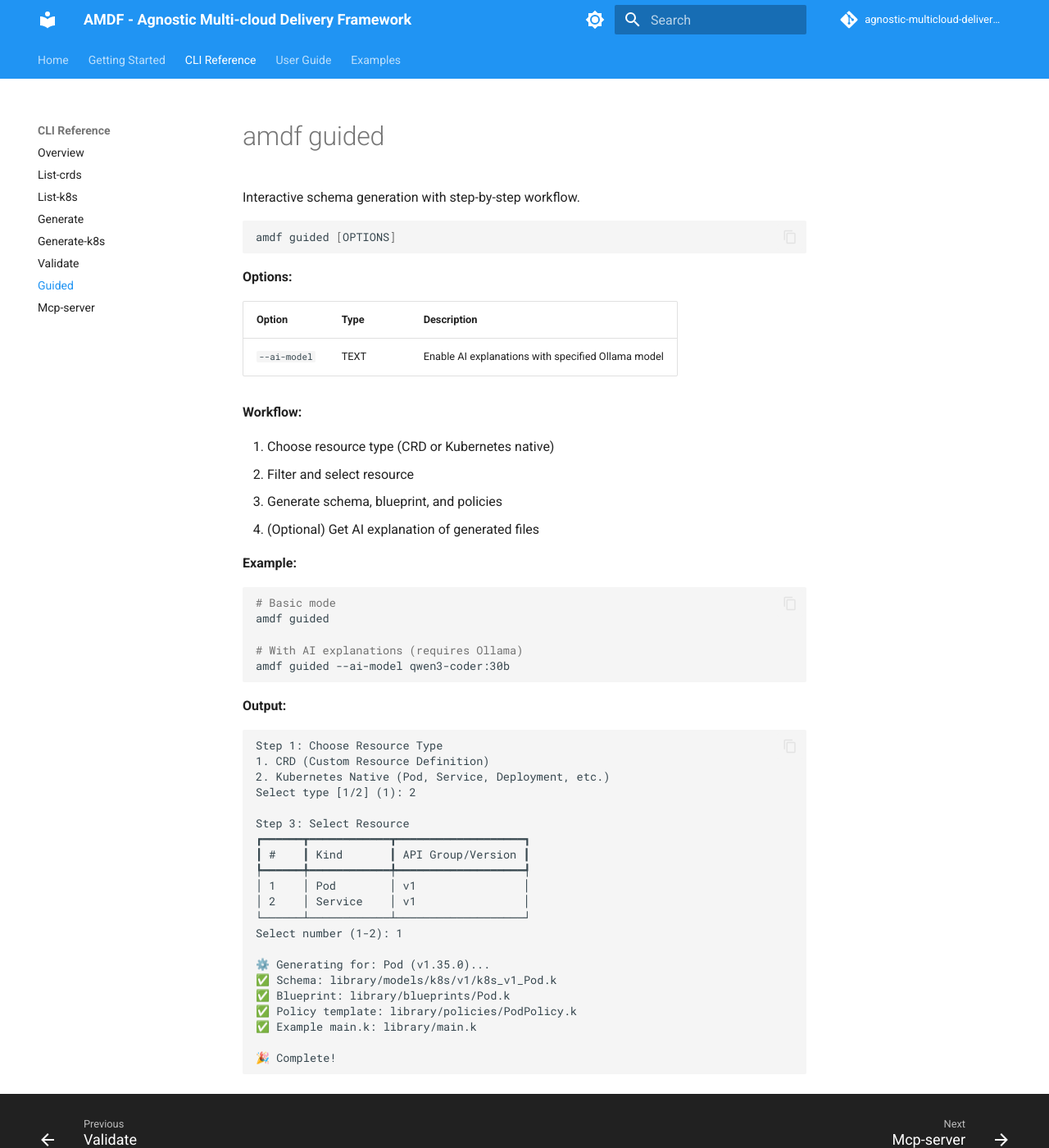
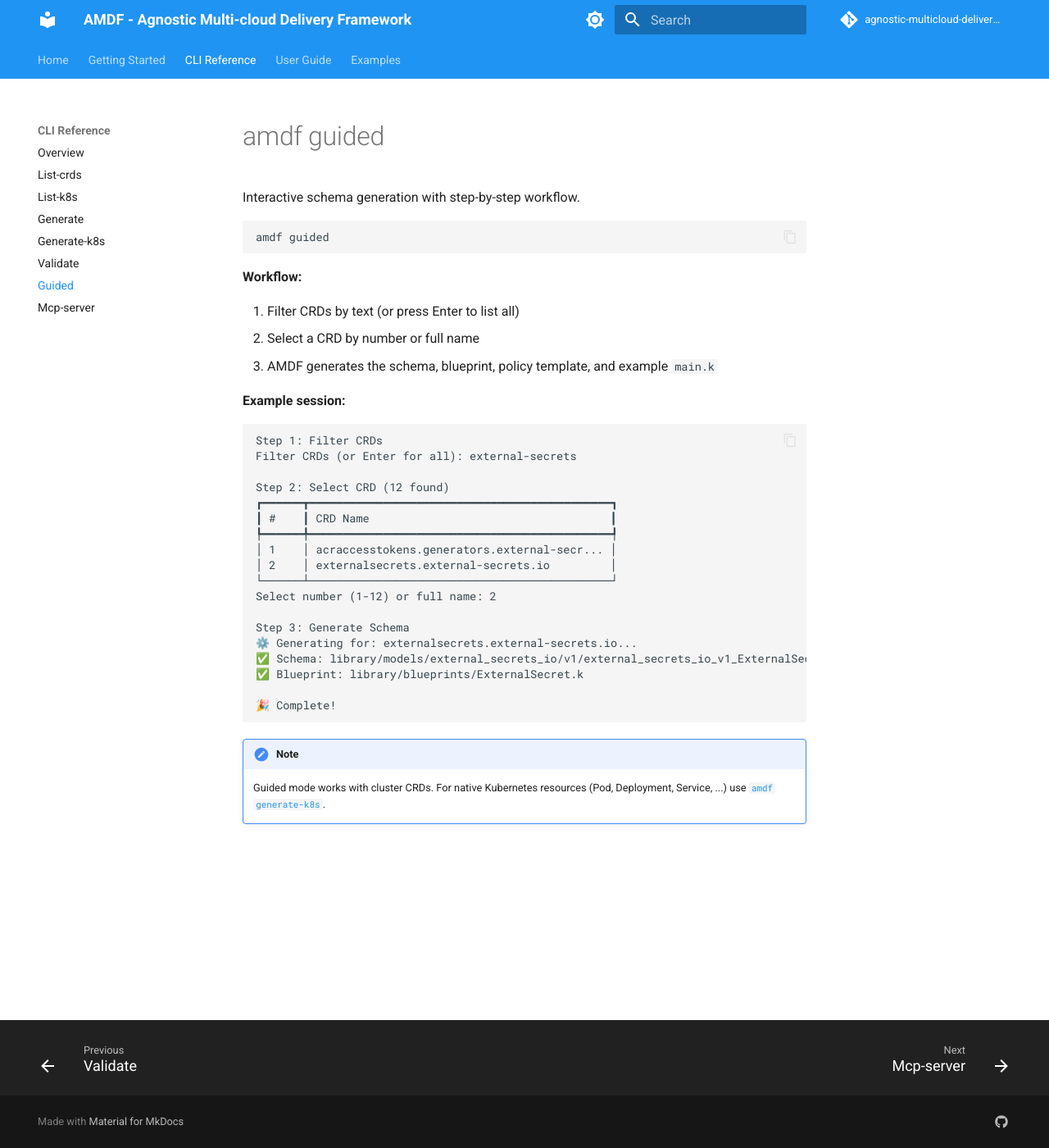
Before and after one commit to segoja7/agnostic-multicloud-delivery-framework, an MkDocs documentation site: the page built from docs/cli/guided.md, in a window 1280 px wide and 1400 px high. Shown: the whole window at 82% size. Built offline with MkDocs 1.6.1 and Material for MkDocs 9.7.7, drawn with Linux system fonts in a browser that asks for light colours; comment, search, counter and statistics services are not loaded.

Commit message:
docs: align documentation with current tool behavior
Remove Ollama/--ai-model references, document the real guided-mode
workflow (CRD filter/select/generate), and update policy template
examples to the Undefined-safe check patterns.

````diff
--- a/docs/cli/guided.md
+++ b/docs/cli/guided.md
@@ -3,53 +3,38 @@
 Interactive schema generation with step-by-step workflow.
 
 ```bash
-amdf guided [OPTIONS]
+amdf guided
 ```
-
-**Options:**
-
-| Option | Type | Description |
-|--------|------|-------------|
-| `--ai-model` | TEXT | Enable AI explanations with specified Ollama model |
 
 **Workflow:**
 
-1. Choose resource type (CRD or Kubernetes native)
-2. Filter and select resource
-3. Generate schema, blueprint, and policies
-4. (Optional) Get AI explanation of generated files
+1. Filter CRDs by text (or press Enter to list all)
+2. Select a CRD by number or full name
+3. AMDF generates the schema, blueprint, policy template, and example `main.k`
 
-**Example:**
+**Example session:**
 
-```bash
-# Basic mode
-amdf guided
+```
+Step 1: Filter CRDs
+Filter CRDs (or Enter for all): external-secrets
 
-# With AI explanations (requires Ollama)
-amdf guided --ai-model qwen3-coder:30b
-```
+Step 2: Select CRD (12 found)
+┏━━━━━━┳━━━━━━━━━━━━━━━━━━━━━━━━━━━━━━━━━━━━━━━━━━━━━┓
+┃ #    ┃ CRD Name                                    ┃
+┡━━━━━━╇━━━━━━━━━━━━━━━━━━━━━━━━━━━━━━━━━━━━━━━━━━━━━┩
+│ 1    │ acraccesstokens.generators.external-secr... │
+│ 2    │ externalsecrets.external-secrets.io         │
+└──────┴─────────────────────────────────────────────┘
+Select number (1-12) or full name: 2
 
-**Output:**
-```
-Step 1: Choose Resource Type
-1. CRD (Custom Resource Definition)
-2. Kubernetes Native (Pod, Service, Deployment, etc.)
-Select type [1/2] (1): 2
-
-Step 3: Select Resource
-┏━━━━━━┳━━━━━━━━━━━━┳━━━━━━━━━━━━━━━━━━━┓
-┃ #    ┃ Kind       ┃ API Group/Version ┃
-┡━━━━━━╇━━━━━━━━━━━━╇━━━━━━━━━━━━━━━━━━━┩
-│ 1    │ Pod        │ v1                │
-│ 2    │ Service    │ v1                │
-└──────┴────────────┴───────────────────┘
-Select number (1-2): 1
-
-⚙️ Generating for: Pod (v1.35.0)...
-✅ Schema: library/models/k8s/v1/k8s_v1_Pod.k
-✅ Blueprint: library/blueprints/Pod.k
-✅ Policy template: library/policies/PodPolicy.k
-✅ Example main.k: library/main.k
+Step 3: Generate Schema
+⚙️ Generating for: externalsecrets.external-secrets.io...
+✅ Schema: library/models/external_secrets_io/v1/external_secrets_io_v1_ExternalSecret.k
+✅ Blueprint: library/blueprints/ExternalSecret.k
 
 🎉 Complete!
 ```
+
+!!! note
+    Guided mode works with cluster CRDs. For native Kubernetes resources
+    (Pod, Deployment, Service, ...) use [`amdf generate-k8s`](generate-k8s.md).
````
Also changed, not shown: docs/index.md (+2 -6 lines), docs/user-guide/policy-templates.md (+5 -2 lines).
